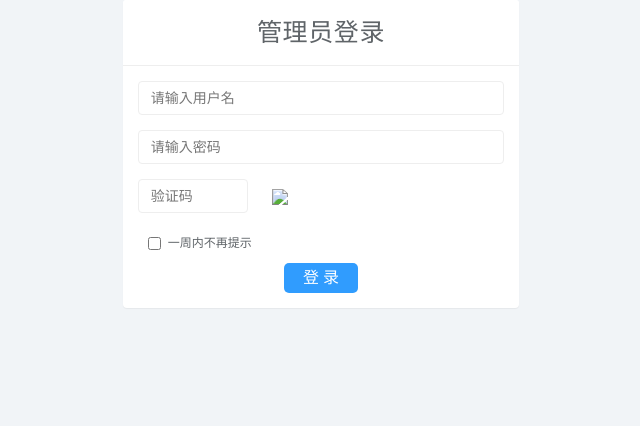
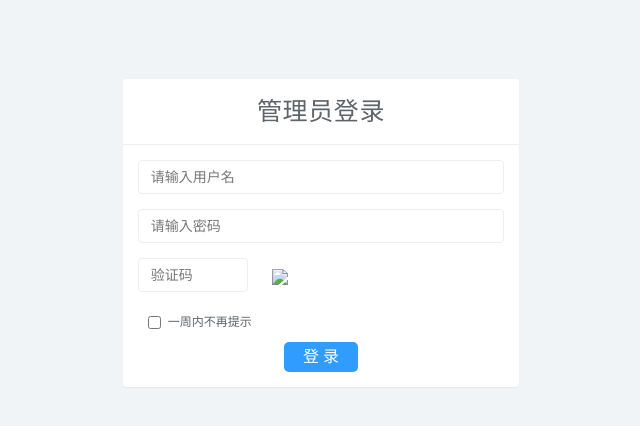
Before and after one commit to kukafei1314/zhonghang, a CodeIgniter app: template application/views/admin/login.php in a window 1280 px wide. Shown: the top 426 px of the page, without its empty margins (319-959 px from the left). Run offline with CodeIgniter, Linux system fonts and the light colour scheme; the template is opened without the code that fills it, so the values that code supplies are empty.

Commit message:
一级标题

```diff
--- a/application/views/admin/login.php
+++ b/application/views/admin/login.php
@@ -22,7 +22,7 @@
 
 	<div class="row">
 		<div class="col-xs-10 col-xs-offset-1 col-sm-8 col-sm-offset-2 col-md-4 col-md-offset-4">
-			<div class="login-panel panel panel-default" >
+			<div class="login-panel panel panel-default my_login" >
 				<div class="panel-heading" style = "text-align:center; font-family:微软雅黑; font-size:25px;">管理员登录</div>
 				<div class="panel-body">
 
--- a/static/admin/css/login.css
+++ b/static/admin/css/login.css
@@ -22,3 +22,8 @@
 .row {
 	margin:0 !important;
 }
+
+
+.my_login{
+	margin-top:20%;
+}
```
Also changed, not shown: application/views/admin/admin_header.php (+6 -4 lines).
